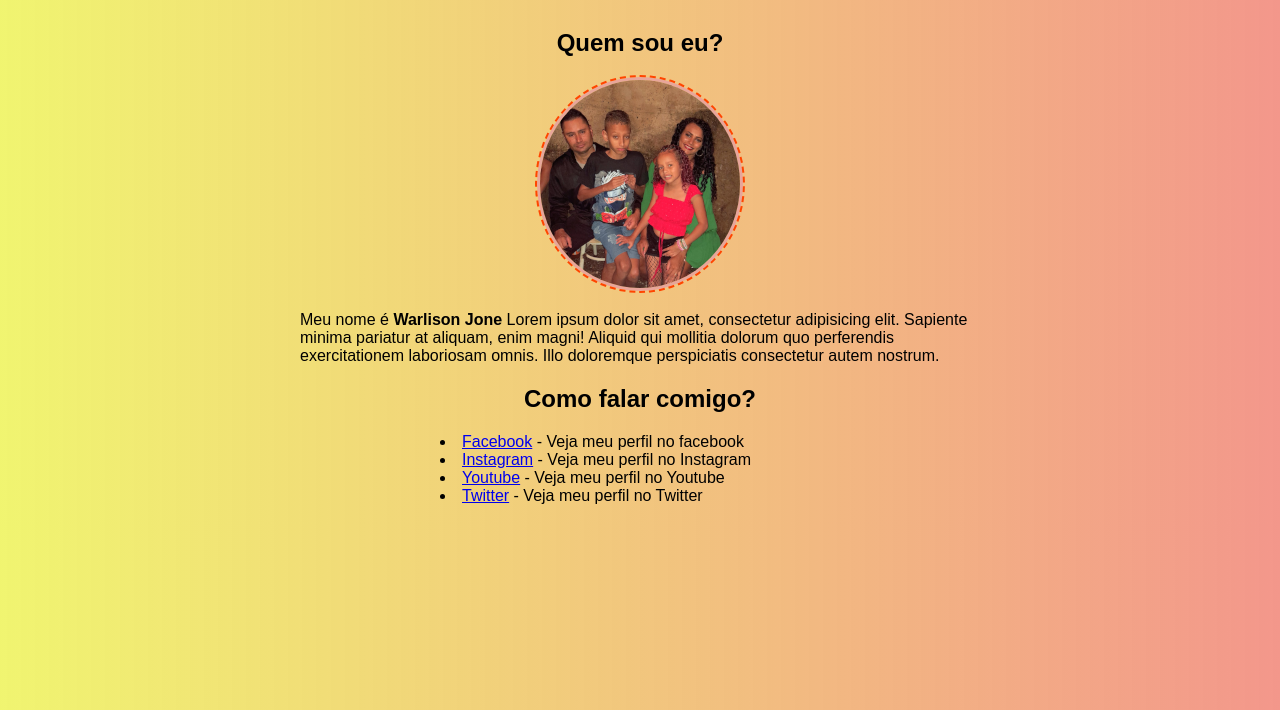
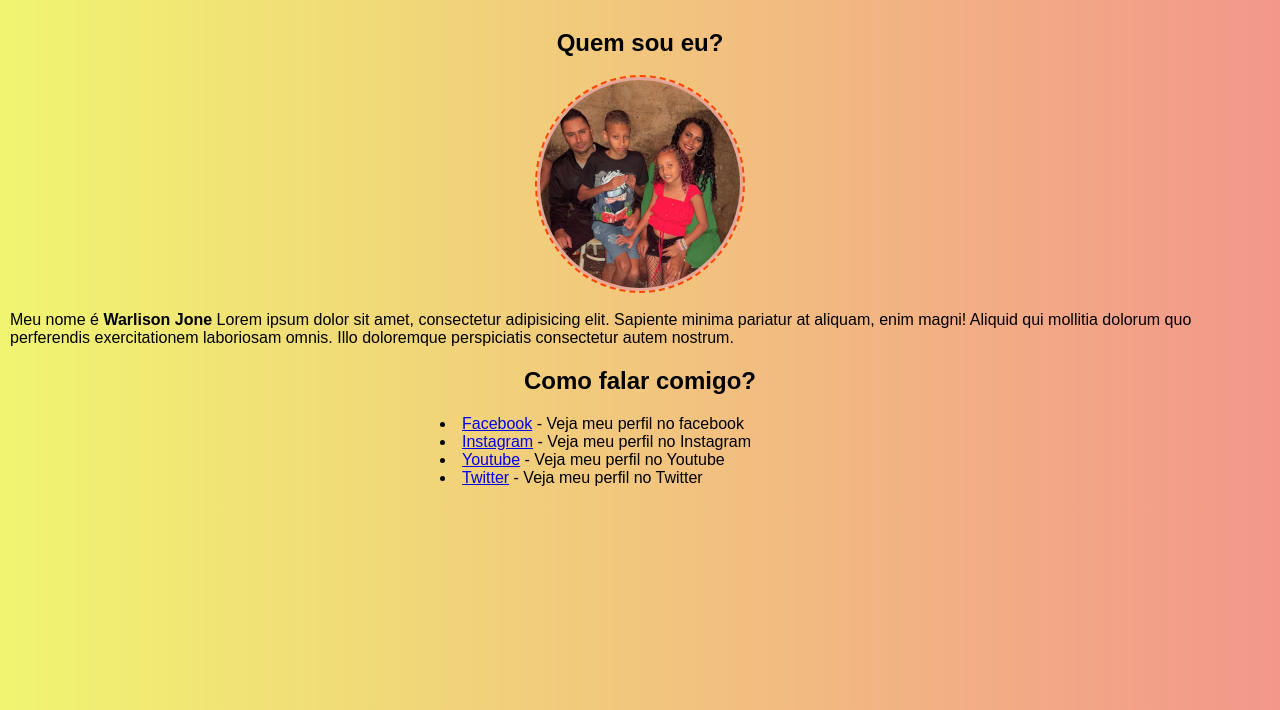
Before and after one commit to Warlisonjone/curso-html-e-css, a plain HTML site: page exercicio/desafio.html in a window 1280 px wide. Shown: the part 90-800 px from the top of the page. Drawn offline with Linux system fonts and the light colour scheme.

```diff
--- a/exercicio/desafio.html
+++ b/exercicio/desafio.html
@@ -22,7 +22,7 @@ body{
 
 }
 main{
-    margin:10px 300px;
+    margin:10px;
 }
 h1{
     font-size: 3em;
```
